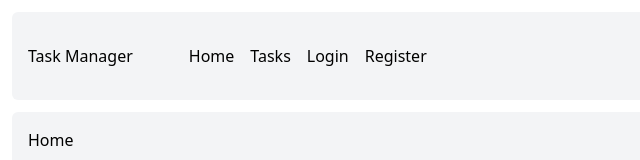
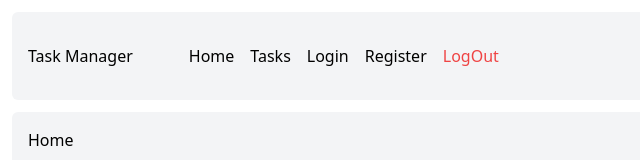
Before and after one commit to mostafa-meerzad/Task-Manager-fullstack, a React (Vite) app in the folder frontend/: page / in a window 1280 px wide. Shown: the top 160 px of the page, without its empty margins (0-640 px from the left). Built offline with nearby package versions, Linux system fonts and the light colour scheme.

Commit message:
Frontend: handle logging out a user

```diff
--- a/frontend/src/components/navbar/Navbar.jsx
+++ b/frontend/src/components/navbar/Navbar.jsx
@@ -1,4 +1,5 @@
 import { Link } from "react-router-dom";
+import LogOut from "../auth/LogOut.jsx";
 
 const Navbar = () => {
   return (
@@ -9,6 +10,7 @@ const Navbar = () => {
         <Link to={"/tasks"}>Tasks</Link>
         <Link to={"/login"}>Login</Link>
         <Link to={"/register"}>Register</Link>
+        <LogOut />
       </ul>
     </nav>
   );
```
